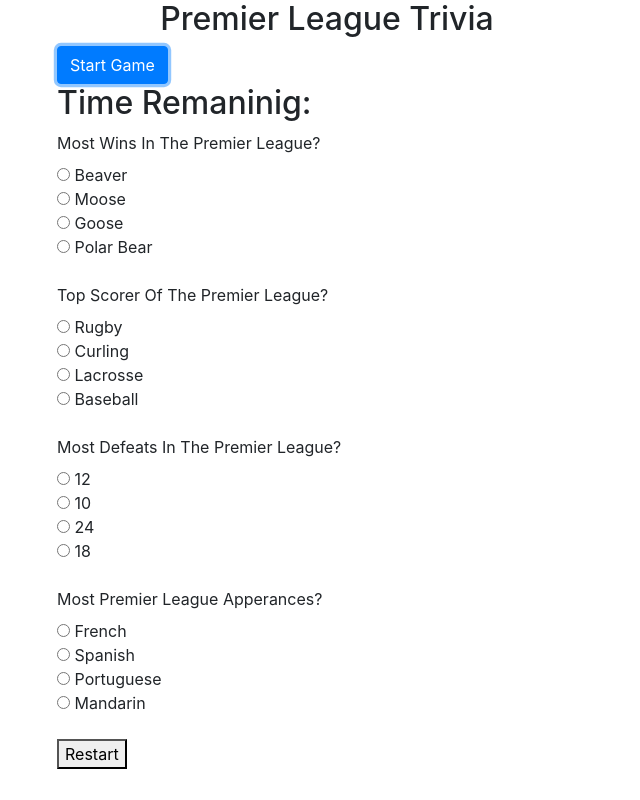
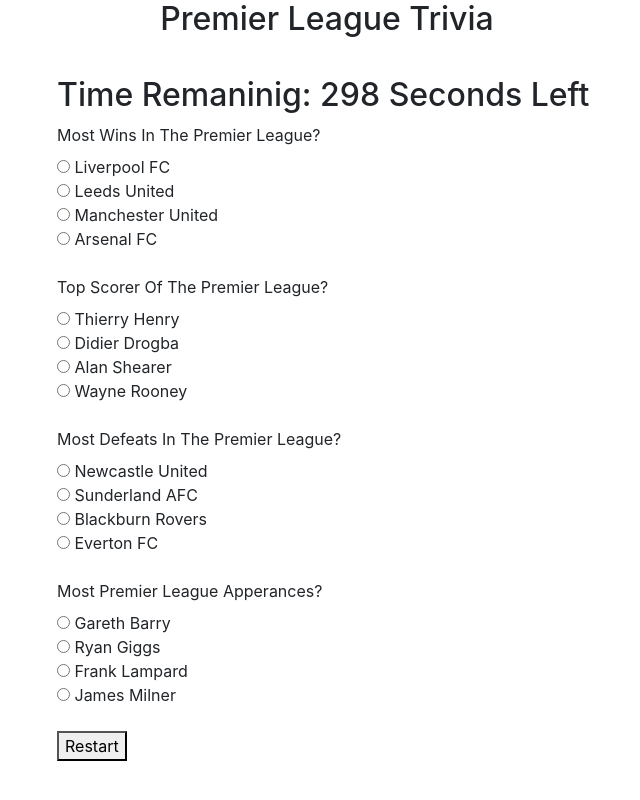
Before and after one commit to TomaszChylinski/TriviaGame, a plain HTML site: page index.html in a window 1280 px wide. Both pictures are taken after a click on the button "Start Game". Shown: the whole page, without its empty margins (313-953 px from the left). Drawn offline with nearby package versions, Linux system fonts and the light colour scheme.

Commit message:
updated html, added functionality

```diff
--- a/assets/css/styles.css
+++ b/assets/css/styles.css
@@ -0,0 +1,8 @@
+.gameSection{
+    margin-top: 7%;
+}
+
+#startGame{
+
+    align-content: center;
+}
--- a/assets/javascript/app.js
+++ b/assets/javascript/app.js
@@ -20,12 +20,14 @@ var currentQuestion;
 var correctAnswer;
 var incorrectAnswer;
 var unanswered;
-var seconds;
 var time;
 var answered;
 var userSelect;
-var timer;
 
+//user has 300 seconds
+var countdown = 300;
+
+/* Working on a different approach
 var gameQuestions = [
   {
     questionTitle: "Most Wins In The Premier League?",
@@ -74,8 +76,25 @@ for (var i = 0; i < gameQuestions.length; i++) {
   //get correct answers
   var correctAnswer = gameQuestions[i].correctAnswer;
   console.log('Correct Answer: ' + correctAnswer)
+}
+*/
 
+$(document).ready(function() {
+  $("#quiz, #questions, #timer").hide();
 
+  function startGame() {
+    $("#startGame").click(function() {
+      $("#quiz, #questions, #timer").show();
+      $("#startGame").hide();
+      timer()
+    });
+  }
+  startGame()
 
-
-}
+  function timer() {
+    var startTimer = setInterval(function() {
+      countdown--;
+      $("#countdown").html(countdown + " Seconds Left");
+    }, 1000);
+  }
+});
--- a/index.html
+++ b/index.html
@@ -1,80 +1,99 @@
 <!DOCTYPE html>
 <html lang="en">
+
 <head>
-    <link
-      rel="stylesheet"
-      href="https://stackpath.bootstrapcdn.com/bootstrap/4.3.1/css/bootstrap.min.css"
-      integrity="sha384-ggOyR0iXCbMQv3Xipma34MD+dH/1fQ784/j6cY/iJTQUOhcWr7x9JvoRxT2MZw1T"
-      crossorigin="anonymous"
-    />
+  <link rel="stylesheet" href="https://stackpath.bootstrapcdn.com/bootstrap/4.3.1/css/bootstrap.min.css"
+    integrity="sha384-ggOyR0iXCbMQv3Xipma34MD+dH/1fQ784/j6cY/iJTQUOhcWr7x9JvoRxT2MZw1T" crossorigin="anonymous" />
   <link rel="stylesheet" href="assets/css/styles.css" />
   <meta charset="UTF-8" />
   <meta name="viewport" content="width=device-width, initial-scale=1.0" />
   <meta http-equiv="X-UA-Compatible" content="ie=edge" />
   <title>Trivia Game</title>
 </head>
+
 <body>
   <div class="container">
     <div class="row">
       <div class="col-md-3"></div>
       <div class="col-md-6">
-          <h2><center>Premier League Trivia</center></h2>
+        <h2>
+          <center>Premier League Trivia</center>
+        </h2>
         <div class="gameSection">
-            <button type="button" class="startGame btn btn-primary">
+          <button id="startGame" type="button" class=" btn btn-primary">
             Start Game
           </button>
 
-            <div>
-              <h2>Time Remaninig: <span id="timer-display"> </span></h2>
+          <div id="timer">
+            <h2>Time Remaninig: <span id="countdown"> </span></h2>
           </div>
           <div id="quiz">
             <div id="question">
               <form>
                 <label>Most Wins In The Premier League?</label>
-                      <br>
-                      <input type="radio" id="radio" name="answer1" value="beaver"> Beaver
-                      <br>
-                      <input type="radio" id="radio" name="answer1" value="moose"> Moose
-                      <br>
-                      <input type="radio" id="radio" name="answer1" value="goose"> Goose
-                      <br>
-                      <input type="radio" id="radio" name="answer1" value="polarBear"> Polar Bear
-                      <br>
-                      <br>
+                <br />
+                <input type="radio" id="radio" name="answer1" value="liverpool" />
+                Liverpool FC
+                <br />
+                <input type="radio" id="radio" name="answer1" value="leeds" />
+                Leeds United
+                <br />
+                <input type="radio" id="radio" name="answer1" value="manu" />
+                Manchester United
+                <br />
+                <input type="radio" id="radio" name="answer1" value="arsenal" />
+                Arsenal FC
+
+
+                <br />
+                <br />
                 <label>Top Scorer Of The Premier League?</label>
-                      <br>
-                      <input type="radio" id="radio" name="answer2" value="rugby"> Rugby
-                      <br>
-                      <input type="radio" id="radio" name="answer2" value="curling"> Curling
-                      <br>
-                      <input type="radio" id="radio" name="answer2" value="lacrosse"> Lacrosse
-                      <br>
-                      <input type="radio" id="radio" name="answer2" value="baseball"> Baseball
-                      <br>
-                      <br>
+                <br />
+                <input type="radio" id="radio" name="answer2" value="henry" />
+                Thierry Henry
+                <br />
+                <input type="radio" id="radio" name="answer2" value="drogba" />
+                Didier Drogba
+                <br />
+                <input type="radio" id="radio" name="answer2" value="shearer" />
+                Alan Shearer
+                <br />
+                <input type="radio" id="radio" name="answer2" value="rooney" />
+                Wayne Rooney
+
+
+
+                <br />
+                <br />
                 <label>Most Defeats In The Premier League?</label>
-                      <br>
-                      <input type="radio" id="radio" name="answer3" value="12"> 12
-                      <br>
-                      <input type="radio" id="radio" name="answer3" value="10"> 10
-                      <br>
-                      <input type="radio" id="radio" name="answer3" value="24"> 24
-                      <br>
-                      <input type="radio" id="radio" name="answer3" value="18"> 18
-                      <br>
-                      <br>
+                <br />
+                <input type="radio" id="radio" name="answer3" value="newcastle" /> Newcastle United
+                <br />
+                <input type="radio" id="radio" name="answer3" value="sunderland" /> Sunderland AFC
+                <br />
+                <input type="radio" id="radio" name="answer3" value="blackburn" /> Blackburn Rovers
+                <br />
+                <input type="radio" id="radio" name="answer3" value="everton" /> Everton FC
+
+
+
+                <br />
+                <br />
                 <label>Most Premier League Apperances?</label>
-                      <br>
-                      <input type="radio" id="radio" name="answer4" value="french"> French
-                      <br>
-                      <input type="radio" id="radio" name="answer4" value="spanish"> Spanish
-                      <br>
-                      <input type="radio" id="radio" name="answer4" value="portuguese"> Portuguese
-                      <br>
-                      <input type="radio" id="radio" name="answer4" value="mandarin"> Mandarin
-
+                <br />
+                <input type="radio" id="radio" name="answer4" value="french" />
+                Gareth Barry
+                <br />
+                <input type="radio" id="radio" name="answer4" value="spanish" />
+                Ryan Giggs
+                <br />
+                <input type="radio" id="radio" name="answer4" value="portuguese" />
+                Frank Lampard
+                <br />
+                <input type="radio" id="radio" name="answer4" value="mandarin" />
+                James Milner
               </form>
-                  <br>
+              <br />
             </div>
             <button id="done">Restart</button>
           </div>
@@ -87,4 +106,5 @@
 
 <script src="https://ajax.googleapis.com/ajax/libs/jquery/3.4.1/jquery.min.js"></script>
 <script src="assets/javascript/app.js"></script>
+
 </html>
```
Lines whose indentation alone changed are shown as unchanged.
